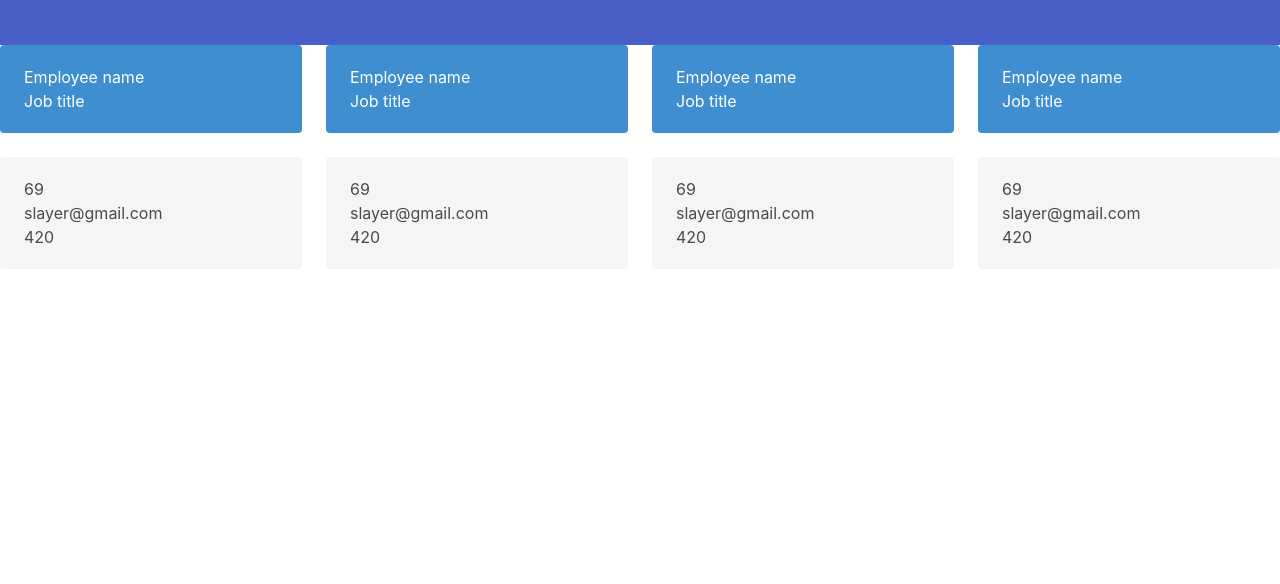
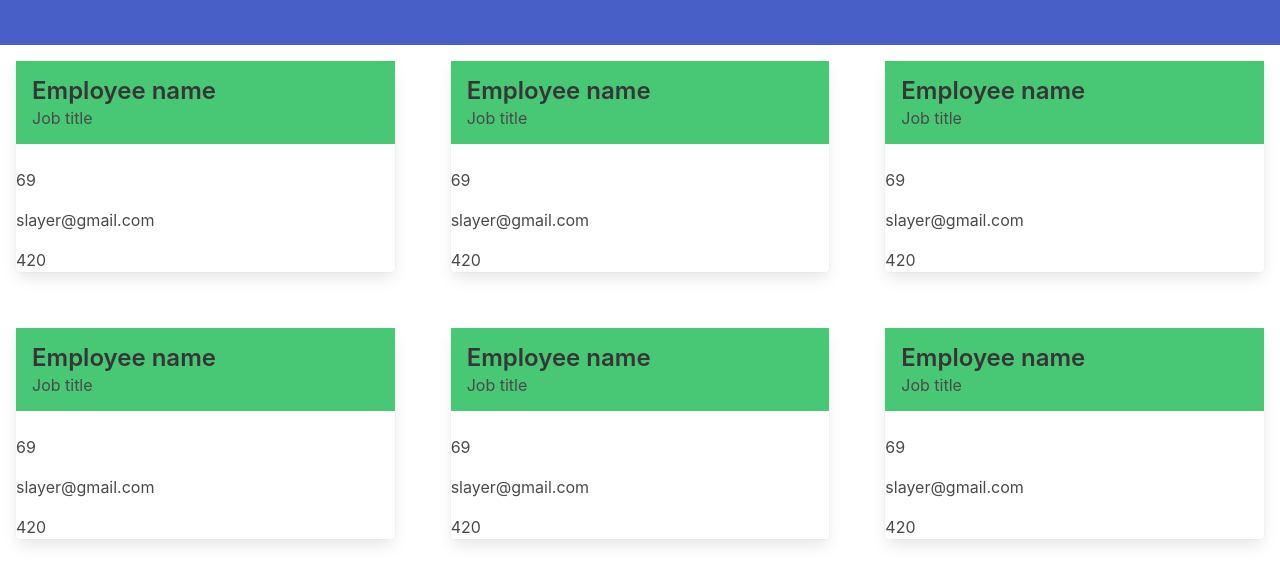
Before and after one commit to prkrgreenwell/team-profile-generator, a website: page sample.html in a window 1280 px wide. Shown: the part 116-700 px from the top of the page. Drawn offline with nearby package versions, Linux system fonts and the light colour scheme.

Commit message:
I'm pretty happy with the bulma styling now

```diff
--- a/sample.html
+++ b/sample.html
@@ -10,6 +10,7 @@
       rel="stylesheet"
       href="https://cdn.jsdelivr.net/npm/bulma@0.9.4/css/bulma.min.css"
     />
+    <link rel="stylesheet" href="./style.css" />
     <title>Sample Team</title>
   </head>
   <body>
@@ -20,51 +21,129 @@
       </div>
     </section>
     <div class="columns">
-      <div class="column">
-        <div class="notification is-info">
-          Employee name<br />
-          Job title
-        </div>
-        <div class="notification">
-          <h4 class="id">69</h4>
-          <h4 class="email">slayer@gmail.com</h4>
-          <h4 class="office">420</h4>
+      <div
+        class="column is-12-mobile is-6-tablet is-half-desktop is-one-third-widescreen is-one-quarter-fullhd"
+      >
+        <div class="card">
+          <div class="card-content">
+            <div class="media">
+              <div class="media-content">
+                <p class="title is-4">Employee name</p>
+                <p class="subtitle is-6">Job title</p>
+              </div>
+            </div>
+
+            <div class="content">
+              <p class="id">69</p>
+              <p class="email">slayer@gmail.com</p>
+              <p class="office">420</p>
+            </div>
+          </div>
         </div>
       </div>
 
-      <div class="column">
-        <div class="notification is-info">
-          Employee name<br />
-          Job title
-        </div>
-        <div class="notification">
-          <h4 class="id">69</h4>
-          <h4 class="email">slayer@gmail.com</h4>
-          <h4 class="office">420</h4>
+      <div
+        class="column is-12-mobile is-6-tablet is-half-desktop is-one-third-widescreen is-one-quarter-fullhd"
+      >
+        <div class="card">
+          <div class="card-content">
+            <div class="media">
+              <div class="media-content">
+                <p class="title is-4">Employee name</p>
+                <p class="subtitle is-6">Job title</p>
+              </div>
+            </div>
+
+            <div class="content">
+              <p class="id">69</p>
+              <p class="email">slayer@gmail.com</p>
+              <p class="office">420</p>
+            </div>
+          </div>
         </div>
       </div>
 
-      <div class="column">
-        <div class="notification is-info">
-          Employee name<br />
-          Job title
-        </div>
-        <div class="notification">
-          <h4 class="id">69</h4>
-          <h4 class="email">slayer@gmail.com</h4>
-          <h4 class="office">420</h4>
+      <div
+        class="column is-12-mobile is-6-tablet is-half-desktop is-one-third-widescreen is-one-quarter-fullhd"
+      >
+        <div class="card">
+          <div class="card-content">
+            <div class="media">
+              <div class="media-content">
+                <p class="title is-4">Employee name</p>
+                <p class="subtitle is-6">Job title</p>
+              </div>
+            </div>
+
+            <div class="content">
+              <p class="id">69</p>
+              <p class="email">slayer@gmail.com</p>
+              <p class="office">420</p>
+            </div>
+          </div>
         </div>
       </div>
 
-      <div class="column">
-        <div class="notification is-info">
-          Employee name<br />
-          Job title
+      <div
+        class="column is-12-mobile is-6-tablet is-half-desktop is-one-third-widescreen is-one-quarter-fullhd"
+      >
+        <div class="card">
+          <div class="card-content">
+            <div class="media">
+              <div class="media-content">
+                <p class="title is-4">Employee name</p>
+                <p class="subtitle is-6">Job title</p>
+              </div>
+            </div>
+
+            <div class="content">
+              <p class="id">69</p>
+              <p class="email">slayer@gmail.com</p>
+              <p class="office">420</p>
+            </div>
+          </div>
         </div>
-        <div class="notification">
-          <h4 class="id">69</h4>
-          <h4 class="email">slayer@gmail.com</h4>
-          <h4 class="office">420</h4>
+      </div>
+
+      <div
+        class="column is-12-mobile is-6-tablet is-half-desktop is-one-third-widescreen is-one-quarter-fullhd"
+      >
+        <div class="card">
+          <div class="card-content">
+            <div class="media">
+              <div class="media-content">
+                <p class="title is-4">Employee name</p>
+                <p class="subtitle is-6">Job title</p>
+              </div>
+            </div>
+
+            <div class="content">
+              <p class="id">69</p>
+              <p class="email">slayer@gmail.com</p>
+              <p class="office">420</p>
+            </div>
+          </div>
+        </div>
+      </div>
+
+      <div
+        class="column is-12-mobile is-6-tablet is-half-desktop is-one-third-widescreen is-one-quarter-fullhd"
+      >
+        <div class="card">
+          <div class="card-content">
+            <div class="media">
+              <div class="media-content">
+                <p class="title is-4">Employee name</p>
+                <p class="subtitle is-6">Job title</p>
+              </div>
+            </div>
+
+            <div class="content">
+              <p class="id">69</p>
+              <p class="email">slayer@gmail.com</p>
+              <p class="office">420</p>
+            </div>
+          </div>
         </div>
       </div>
     </div>
--- a/style.css
+++ b/style.css
@@ -1,53 +1,19 @@
 /** @format */
-
-* {
-  font-family: "Gill Sans", "Gill Sans MT", Calibri, "Trebuchet MS", sans-serif;
+.card {
+  margin: 1rem;
 }
 
-header {
-  display: flex;
-  justify-content: center;
-  background-color: rgb(146, 17, 17);
-  padding-top: 2.5%;
-  padding-bottom: 2.5%;
+.media-content {
+  background-color: hsl(141, 53%, 53%);
+  padding: 1rem;
 }
 
-h1 {
-  color: white;
+.card-content {
+  padding: 0;
 }
 
-.team {
+.columns {
   display: flex;
   flex-wrap: wrap;
-  justify-content: space-evenly;
+  justify-content: space-around;
 }
-
-.team-member {
-  border: black 2px solid;
-  margin: 2rem;
-  width: 25%;
-  min-width: 250px;
-  border-radius: 25px;
-}
-
-.employee-title {
-  background-color: rgb(0, 102, 255);
-  margin: 0;
-  padding: 0.5rem;
-  color: white;
-  border-top-left-radius: 22px;
-  border-top-right-radius: 22px;
-}
-
-h2 {
-  font-size: xx-large;
-  text-align: center;
-}
-
-h3 {
-  font-size: x-large;
-}
-
-h4 {
-  font-size: large;
-}
```
